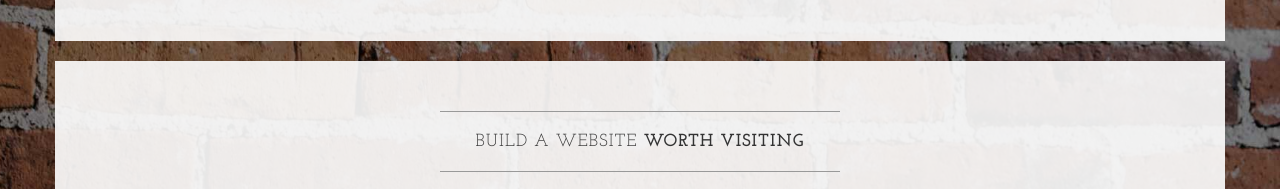
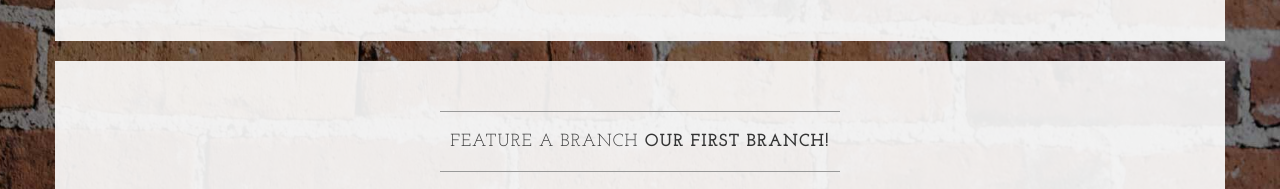
Before and after one commit to rodikgit/Learnable-Git-Course, a plain HTML site: page index.html in a window 1280 px wide. Shown: the part 1043-1232 px from the top of the page. Drawn offline with nearby package versions, Linux system fonts and the light colour scheme.

Commit message:
initial commit on feature A

```diff
--- a/index.html
+++ b/index.html
@@ -123,8 +123,8 @@
             <div class="box">
                 <div class="col-lg-12">
                     <hr>
-                    <h2 class="intro-text text-center">Build a website
-                        <strong>worth visiting</strong>
+                    <h2 class="intro-text text-center">Feature A Branch
+                        <strong>Our first branch!</strong>
                     </h2>
                     <hr>
                     <img class="img-responsive img-border img-left" src="img/intro-pic.jpg" alt="">
```
